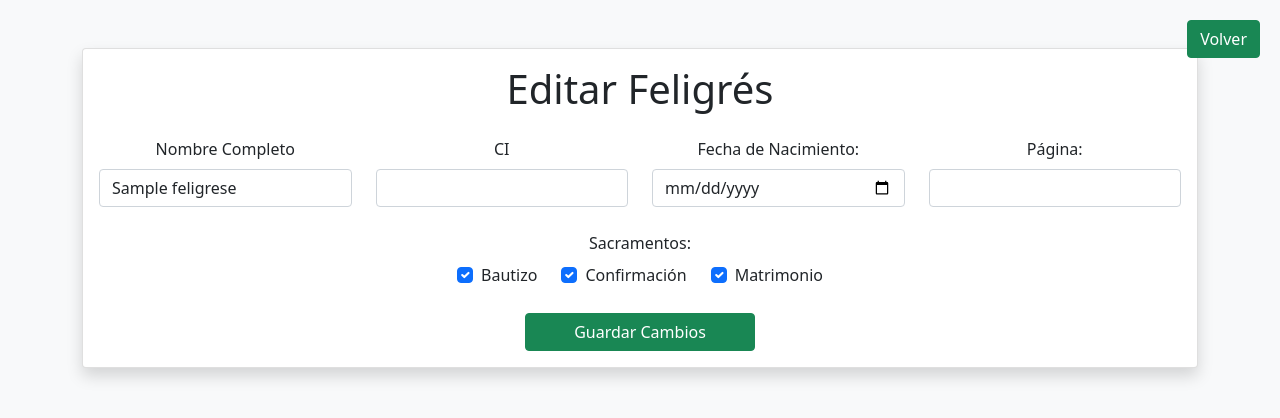
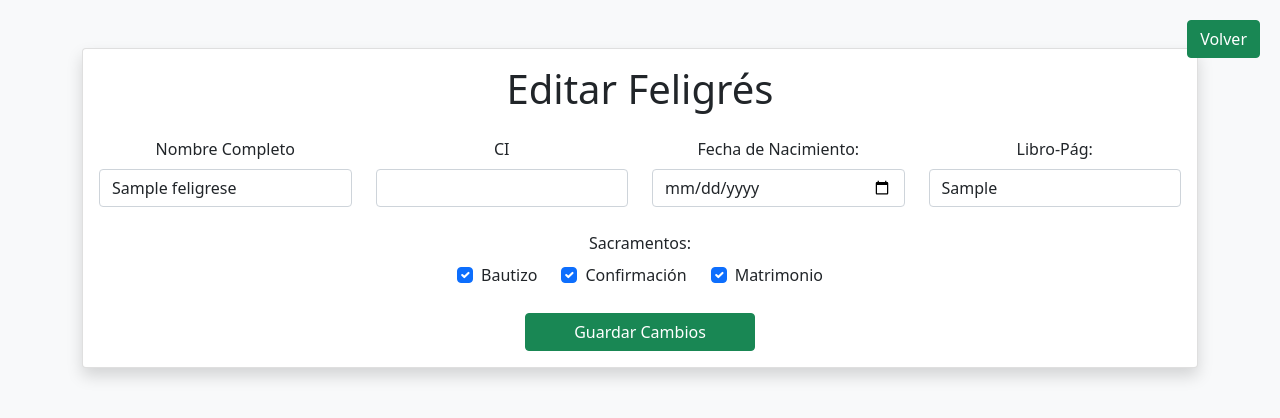
Before and after one commit to bombasin111/app_iglesias_sucre, a PHP site: page /editar_feligres.php?id=1 in a window 1280 px wide. Shown: the top 418 px of the page. Run offline with PHP 8.4, Linux system fonts and the light colour scheme; the visitor is signed in with stand-in values (Sample User, id 1); tables that the repository leaves empty or names only in its code hold one stand-in row (values such as "Sample post"); some libraries are stand-ins or nearby versions.

Commit message:
Añadidas nuevas

```diff
--- a/editar_feligres.php
+++ b/editar_feligres.php
@@ -115,8 +115,8 @@ if ($_SERVER['REQUEST_METHOD'] === 'POST') {
 
                         <div class="col-md-3">
                             <div class="form-group">
-                                <center><label class="form-label">Página:</label></center>
-                                <input type="number"
+                                <center><label class="form-label">Libro-Pág:</label></center>
+                                <input type="text"
                                        name="pag"
                                        class="form-control"
                                        value="<?= htmlspecialchars($feligres['pag']) ?>">
```
